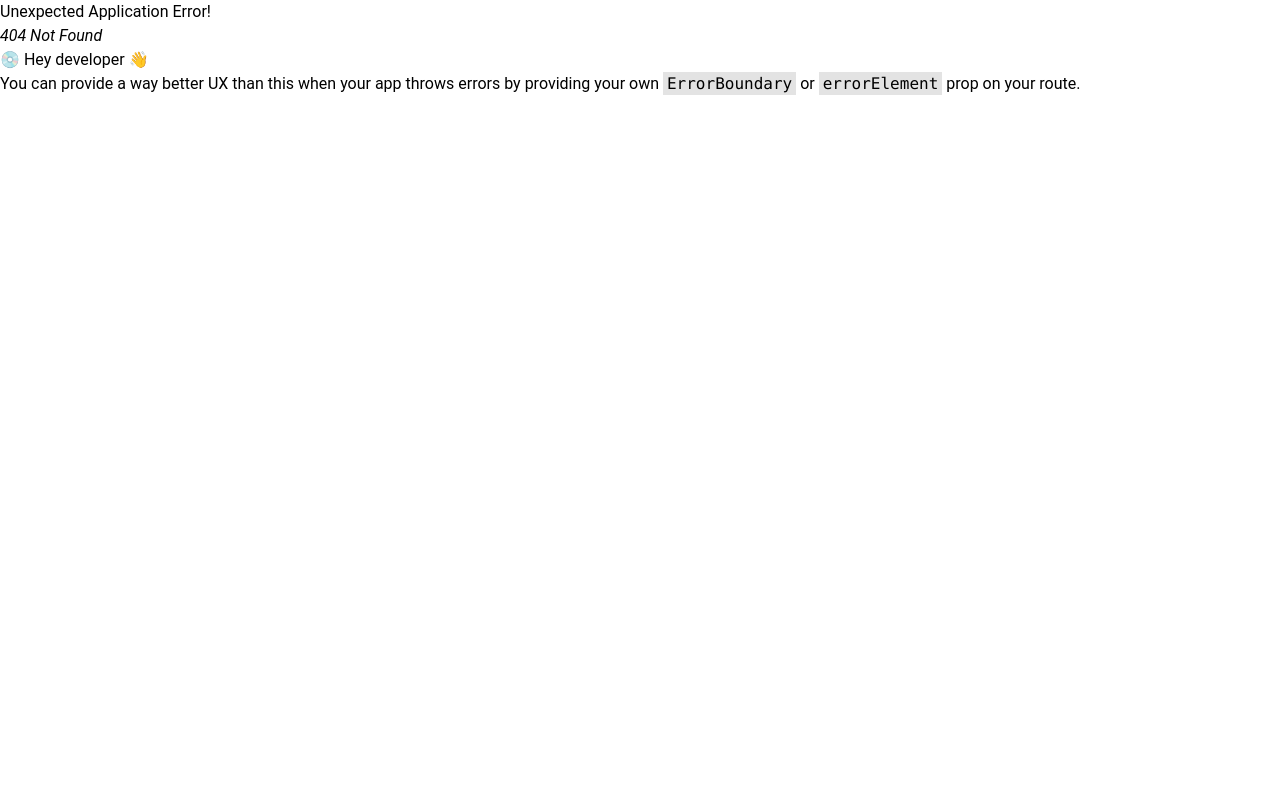
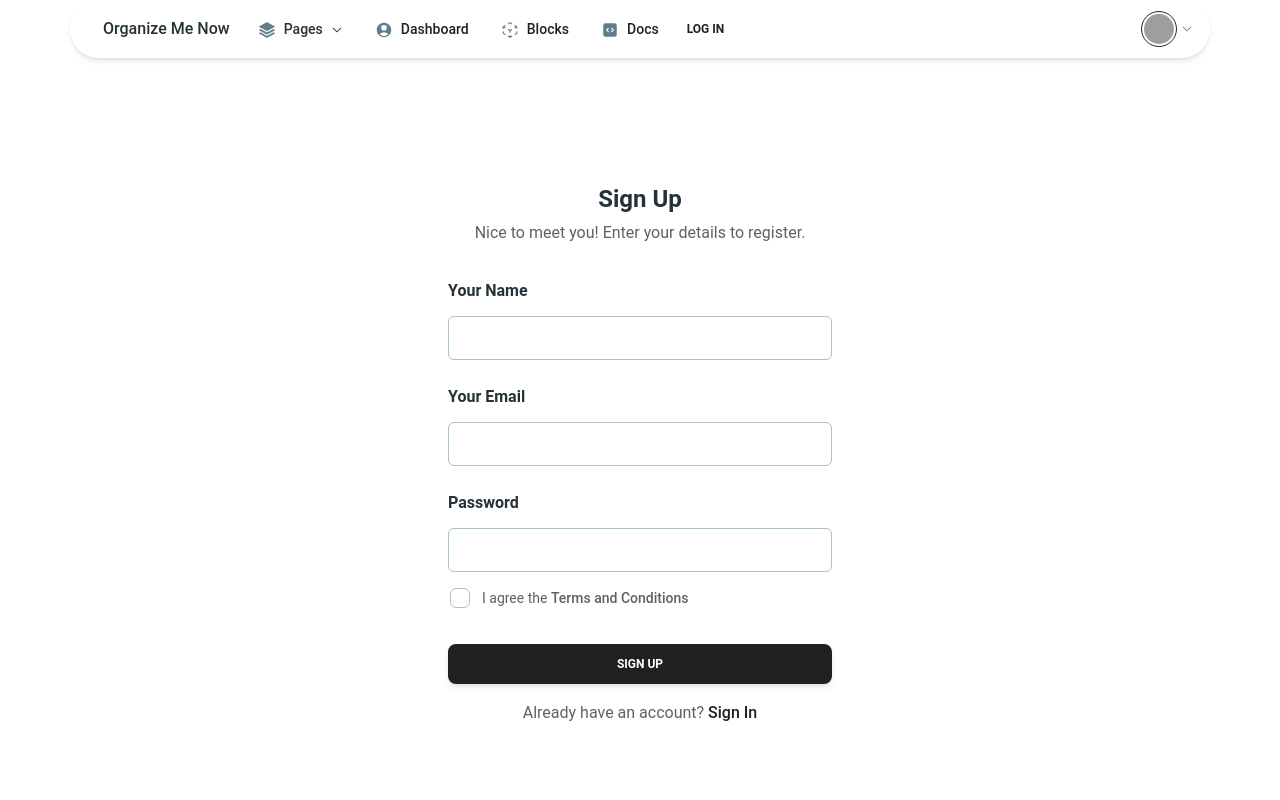
Before and after one commit to Forhad96/PriorityPilot, a React (Vite) app: page /register in a window 1280 px wide. Before the commit this address had no page. Shown: the top 800 px of the page. Built offline with nearby package versions, Linux system fonts and the light colour scheme; grey boxes are pictures that could not be loaded.

Commit message:
loging and register component created

```diff
--- a/src/components/Header/Navbar.jsx
+++ b/src/components/Header/Navbar.jsx
@@ -11,6 +11,7 @@ import {
   Avatar,
   Card,
   IconButton,
+  Collapse,
 } from "@material-tailwind/react";
 import {
   CubeTransparentIcon,
@@ -25,7 +26,7 @@ import {
   RocketLaunchIcon,
   Bars2Icon,
 } from "@heroicons/react/24/solid";
-import { NavLink } from "react-router-dom";
+import { Link, NavLink } from "react-router-dom";
 
 // profile menu component
 const profileMenuItems = [
@@ -269,13 +270,13 @@ export function ComplexNavbar() {
         </IconButton>
 
         <Button size="sm" variant="text">
-          <span>Log In</span>
+          <Link to='/login'>Log In</Link>
         </Button>
         <ProfileMenu />
       </div>
-      <MobileNav open={isNavOpen} className="overflow-scroll">
+      <Collapse open={isNavOpen} className="overflow-scroll">
         <NavList />
-      </MobileNav>
+      </Collapse>
     </Navbar>
   );
 }
--- a/src/layout/DashboardLayout/Sidebar.jsx
+++ b/src/layout/DashboardLayout/Sidebar.jsx
@@ -15,6 +15,7 @@ import {
   InboxIcon,
   PowerIcon,
   HomeIcon,
+  PlusIcon,
 } from "@heroicons/react/24/solid";
 import { Link } from "react-router-dom";
 import { DashboardNav } from "./DashboardNav";
@@ -43,9 +44,9 @@ export function Sidebar() {
      </ListItem>
      <ListItem>
        <ListItemPrefix>
-         <PresentationChartBarIcon className="h-5 w-5" />
+         <PlusIcon className="h-5 w-5" />
        </ListItemPrefix>
-       <Link to="/dashboard/addTodo"> Add-Todo</Link>
+       <Link to="/dashboard/addTodo"> Create-todo</Link>
      </ListItem>
      <ListItem>
        <ListItemPrefix>
--- a/src/pages/Dashboard/AddTask/AddTask.jsx
+++ b/src/pages/Dashboard/AddTask/AddTask.jsx
@@ -1,7 +1,76 @@
 const AddTask = () => {
   return (
-    <div>
-      <p>HELLO I AM AddTask</p>
+    <div className="max-w-md mx-auto bg-white shadow-lg rounded-lg overflow-hidden mt-16">
+      <div className="px-4 py-2">
+        <h1 className="text-gray-800 font-bold text-2xl uppercase">
+          To-Do List
+        </h1>
+      </div>
+      <form className="w-full max-w-sm mx-auto px-4 py-2">
+        <div className="flex items-center border-b-2 border-teal-500 py-2">
+          <input
+            className="appearance-none bg-transparent border-none w-full text-gray-700 mr-3 py-1 px-2 leading-tight focus:outline-none"
+            type="text"
+            placeholder="Add a task"
+          />
+          <button
+            className="flex-shrink-0 bg-teal-500 hover:bg-teal-700 border-teal-500 hover:border-teal-700 text-sm border-4 text-white py-1 px-2 rounded"
+            type="button"
+          >
+            Add
+          </button>
+        </div>
+      </form>
+      <ul className="divide-y divide-gray-200 px-4">
+        <li className="py-4">
+          <div className="flex items-center">
+            <input
+              id="todo1"
+              name="todo1"
+              type="checkbox"
+              className="h-4 w-4 text-teal-600 focus:ring-teal-500 border-gray-300 rounded"
+            />
+            <label htmlFor="todo1" className="ml-3 block text-gray-900">
+              <span className="text-lg font-medium">
+                Finish project proposal
+              </span>
+              <span className="text-sm font-light text-gray-500">
+                Due on 4/1/23
+              </span>
+            </label>
+          </div>
+        </li>
+        <li className="py-4">
+          <div className="flex items-center">
+            <input
+              id="todo2"
+              name="todo2"
+              type="checkbox"
+              className="h-4 w-4 text-teal-600 focus:ring-teal-500 border-gray-300 rounded"
+            />
+            <label htmlFor="todo2" className="ml-3 block text-gray-900">
+              <span className="text-lg font-medium">Buy groceries</span>
+              <span className="text-sm font-light text-gray-500">
+                Bananas, milk, bread
+              </span>
+            </label>
+          </div>
+        </li>
+        <li className="py-4">
+          <div className="flex items-center">
+            <input
+              id="todo3"
+              name="todo3"
+              type="checkbox"
+              className="h-4 w-4 text-teal-600 focus:ring-teal-500 border-gray-300 rounded"
+            />
+            <label htmlFor="todo3" className="ml-3 block text-gray-900">
+              <span className="text-lg font-medium">Go for a run</span>
+              <span className="text-sm font-light text-gray-500">3 miles</span>
+            </label>
+          </div>
+        </li>
+      </ul>
     </div>
   );
 };
--- /dev/null
+++ b/src/pages/Login/Login.jsx
@@ -0,0 +1,75 @@
+import {
+  Card,
+  Input,
+  Checkbox,
+  Button,
+  Typography,
+} from "@material-tailwind/react";
+import { Link } from "react-router-dom";
+
+export function Login() {
+  return (
+    <Card className="flex items-center justify-center h-screen" color="transparent" shadow={false}>
+      <Typography variant="h4" color="blue-gray">
+        Login
+      </Typography>
+      <Typography color="gray" className="mt-1 font-normal">
+        Welcome Back! Enter your Email and Password.
+      </Typography>
+      <form className="mt-8 mb-2 w-80 max-w-screen-lg sm:w-96">
+        <div className="mb-1 flex flex-col gap-6">
+          <Typography variant="h6" color="blue-gray" className="-mb-3">
+            Your Email
+          </Typography>
+          <Input
+            size="lg"
+            placeholder="name@mail.com"
+            className=" !border-t-blue-gray-200 focus:!border-t-gray-900"
+            labelProps={{
+              className: "before:content-none after:content-none",
+            }}
+          />
+          <Typography variant="h6" color="blue-gray" className="-mb-3">
+            Password
+          </Typography>
+          <Input
+            type="password"
+            size="lg"
+            placeholder="********"
+            className=" !border-t-blue-gray-200 focus:!border-t-gray-900"
+            labelProps={{
+              className: "before:content-none after:content-none",
+            }}
+          />
+        </div>
+        <Checkbox
+          label={
+            <Typography
+              variant="small"
+              color="gray"
+              className="flex items-center font-normal"
+            >
+              I agree the
+              <a
+                href="#"
+                className="font-medium transition-colors hover:text-gray-900"
+              >
+                &nbsp;Terms and Conditions
+              </a>
+            </Typography>
+          }
+          containerProps={{ className: "-ml-2.5" }}
+        />
+        <Button className="mt-6" fullWidth>
+          sign up
+        </Button>
+        <Typography color="gray" className="mt-4 text-center font-normal">
+          Create an account?{" "}
+          <Link to='/register' className="font-medium text-gray-900">
+          Register
+          </Link>
+        </Typography>
+      </form>
+    </Card>
+  );
+}
--- /dev/null
+++ b/src/pages/Resgister/Register.jsx
@@ -0,0 +1,85 @@
+import {
+  Card,
+  Input,
+  Checkbox,
+  Button,
+  Typography,
+} from "@material-tailwind/react";
+
+export function Register() {
+  return (
+    <Card className="flex items-center justify-center h-screen" color="transparent" shadow={false}>
+      <Typography variant="h4" color="blue-gray">
+        Sign Up
+      </Typography>
+      <Typography color="gray" className="mt-1 font-normal">
+        Nice to meet you! Enter your details to register.
+      </Typography>
+      <form className="mt-8 mb-2 w-80 max-w-screen-lg sm:w-96">
+        <div className="mb-1 flex flex-col gap-6">
+          <Typography variant="h6" color="blue-gray" className="-mb-3">
+            Your Name
+          </Typography>
+          <Input
+            size="lg"
+            placeholder="name@mail.com"
+            className=" !border-t-blue-gray-200 focus:!border-t-gray-900"
+            labelProps={{
+              className: "before:content-none after:content-none",
+            }}
+          />
+          <Typography variant="h6" color="blue-gray" className="-mb-3">
+            Your Email
+          </Typography>
+          <Input
+            size="lg"
+            placeholder="name@mail.com"
+            className=" !border-t-blue-gray-200 focus:!border-t-gray-900"
+            labelProps={{
+              className: "before:content-none after:content-none",
+            }}
+          />
+          <Typography variant="h6" color="blue-gray" className="-mb-3">
+            Password
+          </Typography>
+          <Input
+            type="password"
+            size="lg"
+            placeholder="********"
+            className=" !border-t-blue-gray-200 focus:!border-t-gray-900"
+            labelProps={{
+              className: "before:content-none after:content-none",
+            }}
+          />
+        </div>
+        <Checkbox
+          label={
+            <Typography
+              variant="small"
+              color="gray"
+              className="flex items-center font-normal"
+            >
+              I agree the
+              <a
+                href="#"
+                className="font-medium transition-colors hover:text-gray-900"
+              >
+                &nbsp;Terms and Conditions
+              </a>
+            </Typography>
+          }
+          containerProps={{ className: "-ml-2.5" }}
+        />
+        <Button className="mt-6" fullWidth>
+          sign up
+        </Button>
+        <Typography color="gray" className="mt-4 text-center font-normal">
+          Already have an account?{" "}
+          <a href="#" className="font-medium text-gray-900">
+            Sign In
+          </a>
+        </Typography>
+      </form>
+    </Card>
+  );
+}
--- /dev/null
+++ b/src/provider/AuthProvider.jsx
@@ -0,0 +1,8 @@
+const AuthProvider = () => {
+    return (
+        <div>
+            <p>HELLO I AM AuthProvider</p>
+        </div>
+    );
+};
+export default AuthProvider;
```
Also changed, not shown: src/router/route.jsx (+11 -0 lines).
